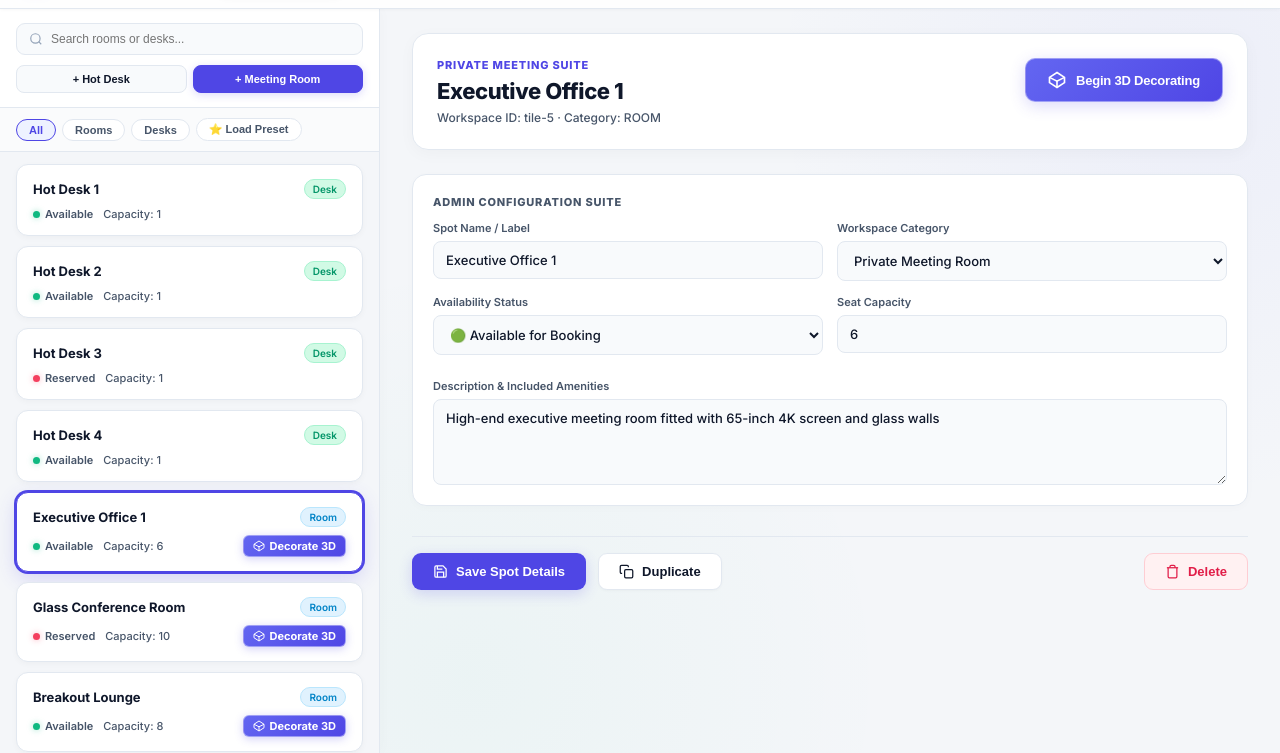
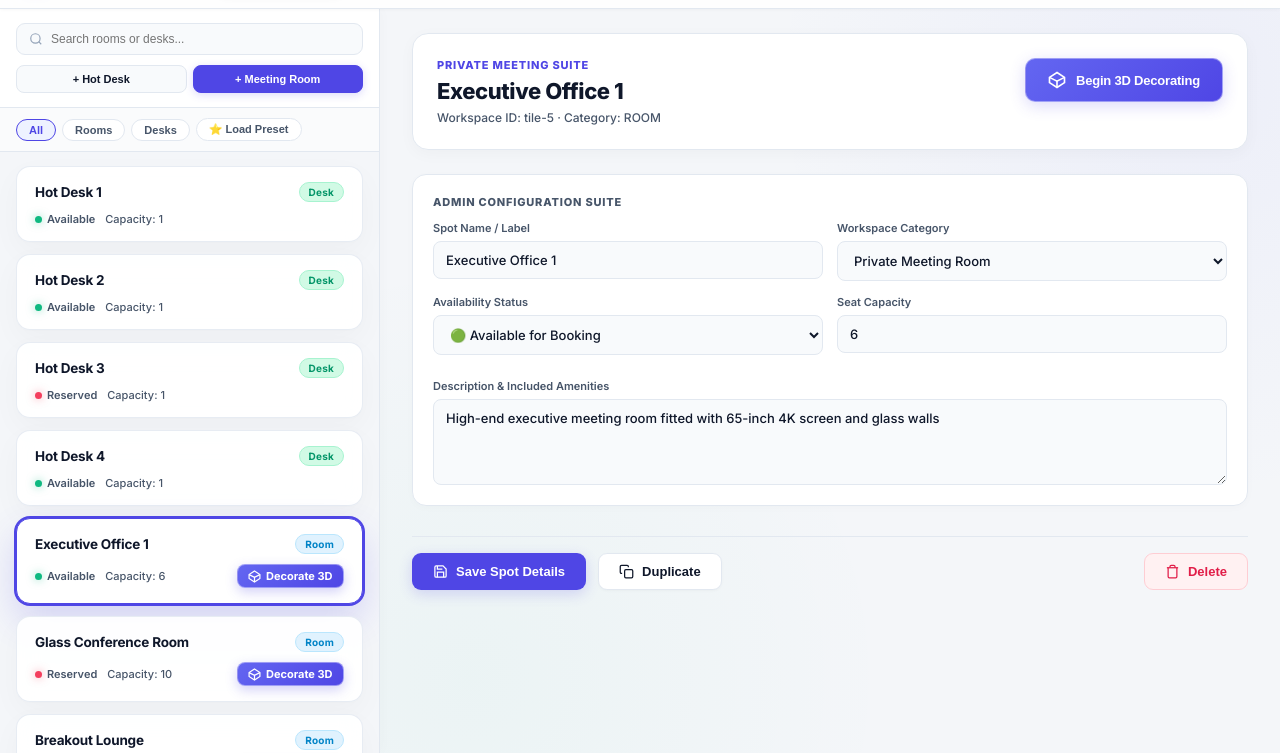
Before and after one commit to Tofuwho/Coworking-Booking, a website built with Vite: page index.html in a window 1280 px wide. Shown: the part 47-800 px from the top of the page. Built offline with nearby package versions, Linux system fonts and the light colour scheme.

Commit message:
feat: initialize premium off-white design system styles for coworking booking application

```diff
--- a/css/style.css
+++ b/css/style.css
@@ -324,42 +324,55 @@ body {
 .filter-chip:hover { color: var(--text); border-color: var(--border-hover); background: #f8fafc; }
 .filter-chip.active { background: #eef2ff; border-color: var(--accent); color: var(--accent); }
 
-/* JobStreet Off-White Cards Feed */
+/* Antigravity Spatial Staggered Card Feed */
 .cards-feed {
   flex: 1;
   overflow-y: auto;
-  padding: 12px 16px;
+  padding: 14px 16px;
+  display: flex;
+  flex-direction: column;
+  gap: 12px;
+  background: #f4f6f9;
+  scrollbar-width: thin;
+  perspective: 1200px;
+}
+
+.spot-card {
+  background: rgba(255, 255, 255, 0.92);
+  backdrop-filter: blur(12px);
+  border: 1px solid rgba(226, 232, 240, 0.8);
+  border-radius: 14px;
+  padding: 15px 18px;
+  cursor: pointer;
   display: flex;
   flex-direction: column;
   gap: 10px;
-  background: #f4f6f9;
-  scrollbar-width: thin;
+  box-shadow: 0 10px 30px rgba(15, 23, 42, 0.03), 0 1px 3px rgba(15, 23, 42, 0.02);
+  transform-style: preserve-3d;
+  will-change: transform, box-shadow;
+  transition: transform 0.35s cubic-bezier(0.16, 1, 0.3, 1), box-shadow 0.35s cubic-bezier(0.16, 1, 0.3, 1), border-color 0.2s ease;
+  animation: floatIn 0.45s cubic-bezier(0.16, 1, 0.3, 1) both;
 }
 
-.spot-card {
-  background: #ffffff;
-  border: 1px solid var(--border);
-  border-radius: 12px;
-  padding: 14px 16px;
-  cursor: pointer;
-  transition: all 0.18s cubic-bezier(0.4,0,0.2,1);
-  display: flex;
-  flex-direction: column;
-  gap: 8px;
-  box-shadow: 0 2px 6px rgba(15, 23, 42, 0.03);
-}
+.spot-card:nth-child(1) { animation-delay: 0.03s; }
+.spot-card:nth-child(2) { animation-delay: 0.07s; }
+.spot-card:nth-child(3) { animation-delay: 0.11s; }
+.spot-card:nth-child(4) { animation-delay: 0.15s; }
+.spot-card:nth-child(5) { animation-delay: 0.19s; }
+.spot-card:nth-child(6) { animation-delay: 0.23s; }
 
 .spot-card:hover {
   background: #ffffff;
   border-color: var(--accent);
-  transform: translateY(-2px);
-  box-shadow: 0 6px 16px rgba(79, 70, 229, 0.1);
+  transform: translateY(-5px) scale(1.01) rotateX(2deg);
+  box-shadow: 0 20px 40px rgba(79, 70, 229, 0.12), 0 4px 12px rgba(15, 23, 42, 0.04);
 }
 
 .spot-card.active {
   background: #ffffff;
   border-color: var(--accent);
-  box-shadow: 0 0 0 2px var(--accent), 0 6px 20px var(--accent-glow);
+  transform: translateY(-3px);
+  box-shadow: 0 0 0 2px var(--accent), 0 16px 36px var(--accent-glow);
 }
 
 .card-top {
@@ -369,16 +382,18 @@ body {
 }
 
 .card-title {
-  font-size: 13px;
+  font-size: 13.5px;
   font-weight: 700;
   color: var(--text);
+  letter-spacing: -0.2px;
 }
 
 .card-badge {
   font-size: 10px;
-  padding: 3px 8px;
+  padding: 3px 9px;
   border-radius: 12px;
-  font-weight: 600;
+  font-weight: 700;
+  letter-spacing: 0.2px;
 }
 
 .card-badge.type-room { background: #e0f2fe; color: #0284c7; border: 1px solid #bae6fd; }
@@ -404,32 +419,33 @@ body {
 .status-indicator .dot {
   width: 7px; height: 7px; border-radius: 50%;
 }
-.status-indicator .dot.available { background: #10b981; box-shadow: 0 0 6px rgba(16,185,129,0.4); }
-.status-indicator .dot.booked    { background: #f43f5e; box-shadow: 0 0 6px rgba(244,63,94,0.4); }
+.status-indicator .dot.available { background: #10b981; box-shadow: 0 0 8px rgba(16,185,129,0.5); }
+.status-indicator .dot.booked    { background: #f43f5e; box-shadow: 0 0 8px rgba(244,63,94,0.5); }
 
 .badge-3d {
   display: inline-flex;
   align-items: center;
-  gap: 4px;
+  gap: 5px;
   font-size: 11px;
   font-weight: 700;
   color: #ffffff;
   background: linear-gradient(135deg, #6366f1, #4f46e5);
-  padding: 3px 9px;
-  border-radius: 6px;
+  padding: 4px 10px;
+  border-radius: 8px;
   margin-left: auto;
   cursor: pointer;
   border: 1px solid rgba(255,255,255,0.4);
-  box-shadow: 0 2px 8px rgba(79, 70, 229, 0.25);
-  transition: all 0.15s;
+  box-shadow: 0 4px 12px rgba(79, 70, 229, 0.25);
+  transition: transform 0.25s cubic-bezier(0.16, 1, 0.3, 1), box-shadow 0.25s cubic-bezier(0.16, 1, 0.3, 1);
+  will-change: transform;
 }
 
 .badge-3d:hover {
-  transform: scale(1.05);
-  box-shadow: 0 4px 12px var(--accent-glow);
+  transform: translateY(-2px) scale(1.06);
+  box-shadow: 0 8px 20px var(--accent-glow);
 }
 
-.badge-3d svg { width: 12px; height: 12px; fill: none; stroke: currentColor; stroke-width: 2; }
+.badge-3d svg { width: 13px; height: 13px; fill: none; stroke: currentColor; stroke-width: 2.2; }
 
 /* ── Right Column: Detail, Description & Edit Suite Panel (Index) */
 .detail-panel {
@@ -905,4 +921,17 @@ body {
 }
 .toast.show { transform: translateX(-50%) translateY(0); opacity: 1; }
 
+@keyframes floatIn {
+  0% { opacity: 0; transform: translateY(18px) scale(0.97); }
+  100% { opacity: 1; transform: translateY(0) scale(1); }
+}
+
 @keyframes fadeIn { from { opacity: 0; transform: translateY(6px); } to { opacity: 1; transform: translateY(0); } }
+
+@media (prefers-reduced-motion: reduce) {
+  *, *::before, *::after {
+    animation: none !important;
+    transition: none !important;
+    transform: none !important;
+  }
+}
--- a/src/styles/style.css
+++ b/src/styles/style.css
@@ -324,42 +324,55 @@ body {
 .filter-chip:hover { color: var(--text); border-color: var(--border-hover); background: #f8fafc; }
 .filter-chip.active { background: #eef2ff; border-color: var(--accent); color: var(--accent); }
 
-/* JobStreet Off-White Cards Feed */
+/* Antigravity Spatial Staggered Card Feed */
 .cards-feed {
   flex: 1;
   overflow-y: auto;
-  padding: 12px 16px;
+  padding: 14px 16px;
+  display: flex;
+  flex-direction: column;
+  gap: 12px;
+  background: #f4f6f9;
+  scrollbar-width: thin;
+  perspective: 1200px;
+}
+
+.spot-card {
+  background: rgba(255, 255, 255, 0.92);
+  backdrop-filter: blur(12px);
+  border: 1px solid rgba(226, 232, 240, 0.8);
+  border-radius: 14px;
+  padding: 15px 18px;
+  cursor: pointer;
   display: flex;
   flex-direction: column;
   gap: 10px;
-  background: #f4f6f9;
-  scrollbar-width: thin;
+  box-shadow: 0 10px 30px rgba(15, 23, 42, 0.03), 0 1px 3px rgba(15, 23, 42, 0.02);
+  transform-style: preserve-3d;
+  will-change: transform, box-shadow;
+  transition: transform 0.35s cubic-bezier(0.16, 1, 0.3, 1), box-shadow 0.35s cubic-bezier(0.16, 1, 0.3, 1), border-color 0.2s ease;
+  animation: floatIn 0.45s cubic-bezier(0.16, 1, 0.3, 1) both;
 }
 
-.spot-card {
-  background: #ffffff;
-  border: 1px solid var(--border);
-  border-radius: 12px;
-  padding: 14px 16px;
-  cursor: pointer;
-  transition: all 0.18s cubic-bezier(0.4,0,0.2,1);
-  display: flex;
-  flex-direction: column;
-  gap: 8px;
-  box-shadow: 0 2px 6px rgba(15, 23, 42, 0.03);
-}
+.spot-card:nth-child(1) { animation-delay: 0.03s; }
+.spot-card:nth-child(2) { animation-delay: 0.07s; }
+.spot-card:nth-child(3) { animation-delay: 0.11s; }
+.spot-card:nth-child(4) { animation-delay: 0.15s; }
+.spot-card:nth-child(5) { animation-delay: 0.19s; }
+.spot-card:nth-child(6) { animation-delay: 0.23s; }
 
 .spot-card:hover {
   background: #ffffff;
   border-color: var(--accent);
-  transform: translateY(-2px);
-  box-shadow: 0 6px 16px rgba(79, 70, 229, 0.1);
+  transform: translateY(-5px) scale(1.01) rotateX(2deg);
+  box-shadow: 0 20px 40px rgba(79, 70, 229, 0.12), 0 4px 12px rgba(15, 23, 42, 0.04);
 }
 
 .spot-card.active {
   background: #ffffff;
   border-color: var(--accent);
-  box-shadow: 0 0 0 2px var(--accent), 0 6px 20px var(--accent-glow);
+  transform: translateY(-3px);
+  box-shadow: 0 0 0 2px var(--accent), 0 16px 36px var(--accent-glow);
 }
 
 .card-top {
@@ -369,16 +382,18 @@ body {
 }
 
 .card-title {
-  font-size: 13px;
+  font-size: 13.5px;
   font-weight: 700;
   color: var(--text);
+  letter-spacing: -0.2px;
 }
 
 .card-badge {
   font-size: 10px;
-  padding: 3px 8px;
+  padding: 3px 9px;
   border-radius: 12px;
-  font-weight: 600;
+  font-weight: 700;
+  letter-spacing: 0.2px;
 }
 
 .card-badge.type-room { background: #e0f2fe; color: #0284c7; border: 1px solid #bae6fd; }
@@ -404,32 +419,33 @@ body {
 .status-indicator .dot {
   width: 7px; height: 7px; border-radius: 50%;
 }
-.status-indicator .dot.available { background: #10b981; box-shadow: 0 0 6px rgba(16,185,129,0.4); }
-.status-indicator .dot.booked    { background: #f43f5e; box-shadow: 0 0 6px rgba(244,63,94,0.4); }
+.status-indicator .dot.available { background: #10b981; box-shadow: 0 0 8px rgba(16,185,129,0.5); }
+.status-indicator .dot.booked    { background: #f43f5e; box-shadow: 0 0 8px rgba(244,63,94,0.5); }
 
 .badge-3d {
   display: inline-flex;
   align-items: center;
-  gap: 4px;
+  gap: 5px;
   font-size: 11px;
   font-weight: 700;
   color: #ffffff;
   background: linear-gradient(135deg, #6366f1, #4f46e5);
-  padding: 3px 9px;
-  border-radius: 6px;
+  padding: 4px 10px;
+  border-radius: 8px;
   margin-left: auto;
   cursor: pointer;
   border: 1px solid rgba(255,255,255,0.4);
-  box-shadow: 0 2px 8px rgba(79, 70, 229, 0.25);
-  transition: all 0.15s;
+  box-shadow: 0 4px 12px rgba(79, 70, 229, 0.25);
+  transition: transform 0.25s cubic-bezier(0.16, 1, 0.3, 1), box-shadow 0.25s cubic-bezier(0.16, 1, 0.3, 1);
+  will-change: transform;
 }
 
 .badge-3d:hover {
-  transform: scale(1.05);
-  box-shadow: 0 4px 12px var(--accent-glow);
+  transform: translateY(-2px) scale(1.06);
+  box-shadow: 0 8px 20px var(--accent-glow);
 }
 
-.badge-3d svg { width: 12px; height: 12px; fill: none; stroke: currentColor; stroke-width: 2; }
+.badge-3d svg { width: 13px; height: 13px; fill: none; stroke: currentColor; stroke-width: 2.2; }
 
 /* ── Right Column: Detail, Description & Edit Suite Panel (Index) */
 .detail-panel {
@@ -905,4 +921,17 @@ body {
 }
 .toast.show { transform: translateX(-50%) translateY(0); opacity: 1; }
 
+@keyframes floatIn {
+  0% { opacity: 0; transform: translateY(18px) scale(0.97); }
+  100% { opacity: 1; transform: translateY(0) scale(1); }
+}
+
 @keyframes fadeIn { from { opacity: 0; transform: translateY(6px); } to { opacity: 1; transform: translateY(0); } }
+
+@media (prefers-reduced-motion: reduce) {
+  *, *::before, *::after {
+    animation: none !important;
+    transition: none !important;
+    transform: none !important;
+  }
+}
```
